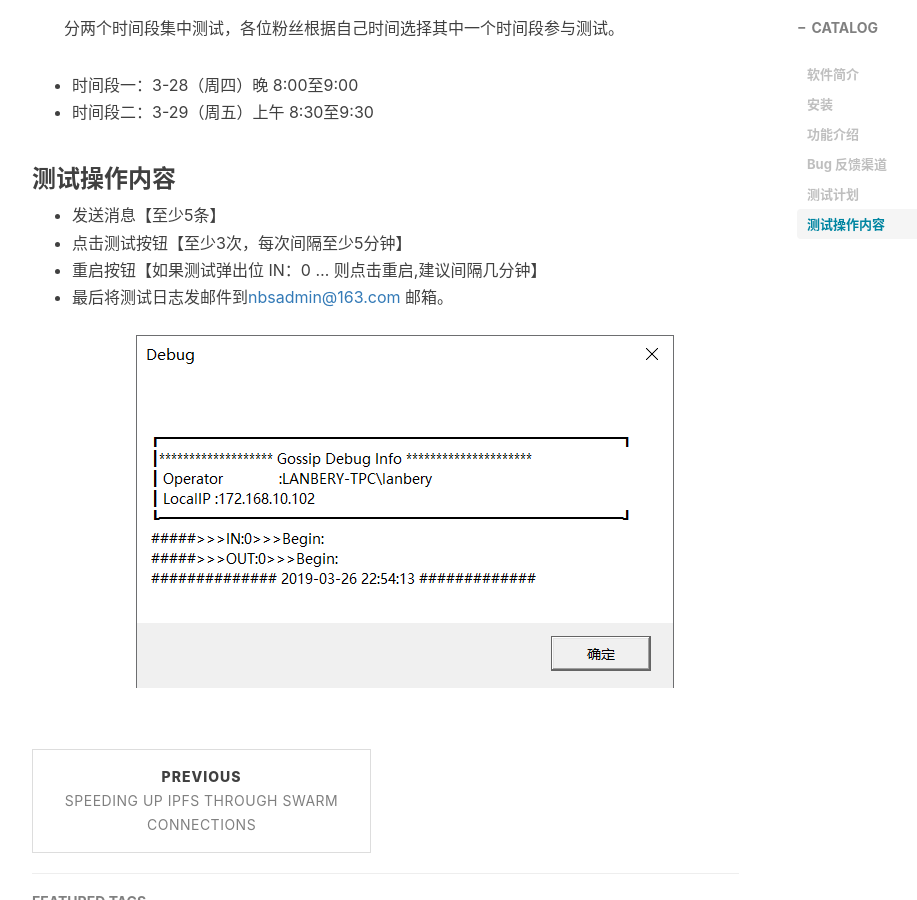
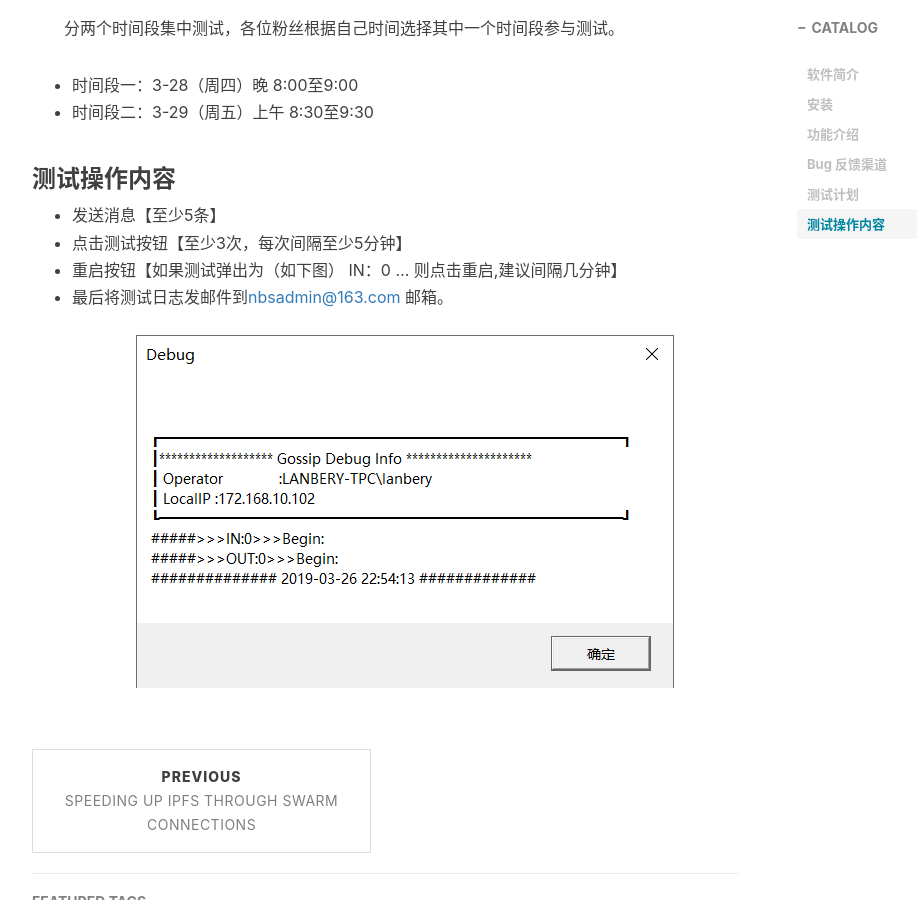
Before and after one commit to NBSChain/nbschain.github.io, a Jekyll site: the page built from _posts/2019-03-26-NBSChat-no-center.md, in a window 1280 px wide and 900 px high, scrolled down 3305 px. Shown: the whole window, without its empty margins (233-1150 px from the left). Built offline with Jekyll 4.4.1, drawn with Linux system fonts in a browser that asks for light colours; nearby versions of some CDN libraries; comment, search, counter and statistics services are not loaded.

Commit message:
nbs chat

```diff
--- a/_posts/2019-03-26-NBSChat-no-center.md
+++ b/_posts/2019-03-26-NBSChat-no-center.md
@@ -51,6 +51,6 @@ tags:
 ### 测试操作内容
   - 发送消息【至少5条】
   - 点击测试按钮【至少3次，每次间隔至少5分钟】
-  - 重启按钮【如果测试弹出位 IN：0 ... 则点击重启,建议间隔几分钟】
+  - 重启按钮【如果测试弹出为（如下图） IN：0 ... 则点击重启,建议间隔几分钟】
   - 最后将测试日志发邮件到[nbsadmin@163.com](nbsadmin@163.com) 邮箱。
 ![防火墙](https://github.com/NBSChain/nbschain.github.io/blob/master/docs/images/201903/2019-03-26_22-54-21.png?raw=true)
```
